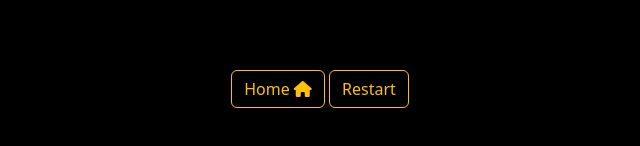
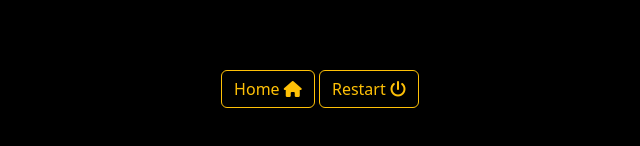
Before and after one commit to Christianalamassi/Game, a plain HTML site: page game_one.html in a window 1280 px wide. Shown: the part 592-738 px from the top of the page, without its empty margins (320-960 px from the left). Drawn offline with nearby package versions, Linux system fonts and the light colour scheme.

Commit message:
Added icong to resart button

```diff
--- a/game_one.html
+++ b/game_one.html
@@ -59,7 +59,8 @@
         <div class="center">
             <a class="btn btn-outline-warning" href="index.html"> Home <i
                 class="fa-solid fa-house"></i></a>
-            <a class="btn btn-outline-warning" id ="restart" href="">Restart </a>
+            <a class="btn btn-outline-warning" id ="restart" href="">Restart <i
+                class="fa-solid fa-power-off"></i></a>
         </div>
     </footer>
 
```
Also changed, not shown: assets/images/d1.png (added), assets/images/d2.png (added), assets/images/d3.png (added), assets/images/d4.png (added), assets/images/d5.png (added), assets/images/d6.png (added), 1 other file.
